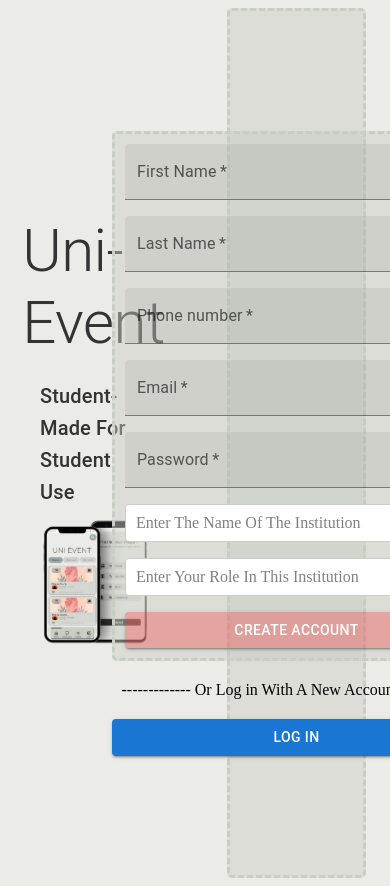
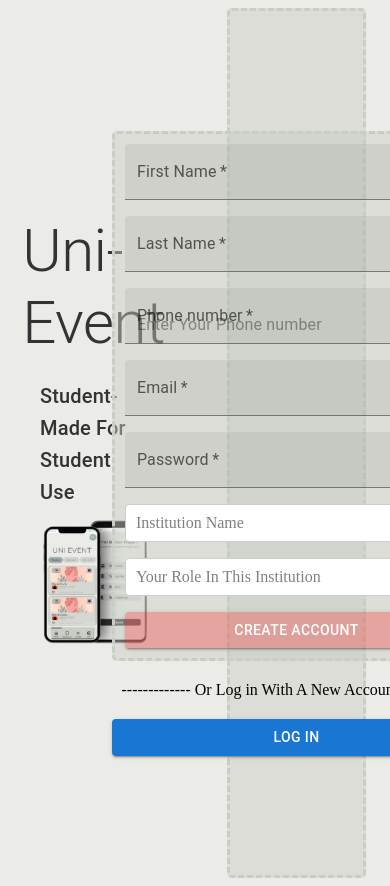
Before and after one commit to MoussaifS/myUniEvent, a React (Vite) app in the folder unievent-portal/: page / in a window 390 px wide. Both pictures are taken after a click on the button "SIGN UP". Shown: the top 886 px of the page. Built offline with nearby package versions, Linux system fonts and the light colour scheme.

Commit message:
institutions name , phone , capitalizaiton

```diff
--- a/unievent-portal/src/components/auth/Login.jsx
+++ b/unievent-portal/src/components/auth/Login.jsx
@@ -30,7 +30,7 @@ const Login = () => {
             <TextField
               placeholder="Email"
               variant="filled"
-              label="enter your email"
+              label="Enter Your Email"
               required
               fullWidth
               {...register("email")}
@@ -42,7 +42,8 @@ const Login = () => {
             <TextField
               placeholder="Password"
               variant="filled"
-              label="enter your password"
+              label="Enter Your Password"
+              type="password"
               required
               fullWidth
               {...register("password")}
--- a/unievent-portal/src/components/auth/SignUp.jsx
+++ b/unievent-portal/src/components/auth/SignUp.jsx
@@ -1,7 +1,7 @@
 import { Container, TextField, Grid, Button } from "@mui/material";
 import Select from "react-select";
 import { useForm, Controller } from "react-hook-form";
-import { auth, db} from "../../FireBase";
+import { auth, db } from "../../FireBase";
 import { createUserWithEmailAndPassword } from "firebase/auth";
 import { collection, addDoc } from "firebase/firestore";
 
@@ -25,11 +25,11 @@ const SignUp = () => {
     { role: "Student Club President" },
   ];
 
-  const onSubmit =  (e) => {
-     createUserWithEmailAndPassword(auth, e.email, e.password)
-      .then(async(userCredential) => {
-          delete e.password;
-          await addDoc(collection(db, "organizers"), e);
+  const onSubmit = (e) => {
+    createUserWithEmailAndPassword(auth, e.email, e.password)
+      .then(async (userCredential) => {
+        delete e.password;
+        await addDoc(collection(db, "organizers"), e);
       })
       .catch((error) => console.log(error));
 
@@ -64,12 +64,14 @@ const SignUp = () => {
             />
           </Grid>
 
-          {/* email */}
+          {/* phone */}
           <Grid item xs={12}>
             <TextField
               placeholder="Enter Your Phone number"
               variant="filled"
               label="Phone number"
+              defaultValue="+60"
+              type="number"
               required
               fullWidth
               {...register("phone")}
@@ -109,7 +111,7 @@ const SignUp = () => {
               render={({ field }) => (
                 <Select
                   {...field}
-                  placeholder="Enter The Name Of The Institution "
+                  placeholder="Institution Name "
                   options={institutions.map((institution) => ({
                     value: institution.name,
                     label: institution.name,
@@ -126,7 +128,7 @@ const SignUp = () => {
               control={control}
               render={({ field }) => (
                 <Select
-                  placeholder="Enter Your Role In This Institution "
+                  placeholder="Your Role In This Institution "
                   {...field}
                   options={roles.map((role) => ({
                     value: role.role,
```
